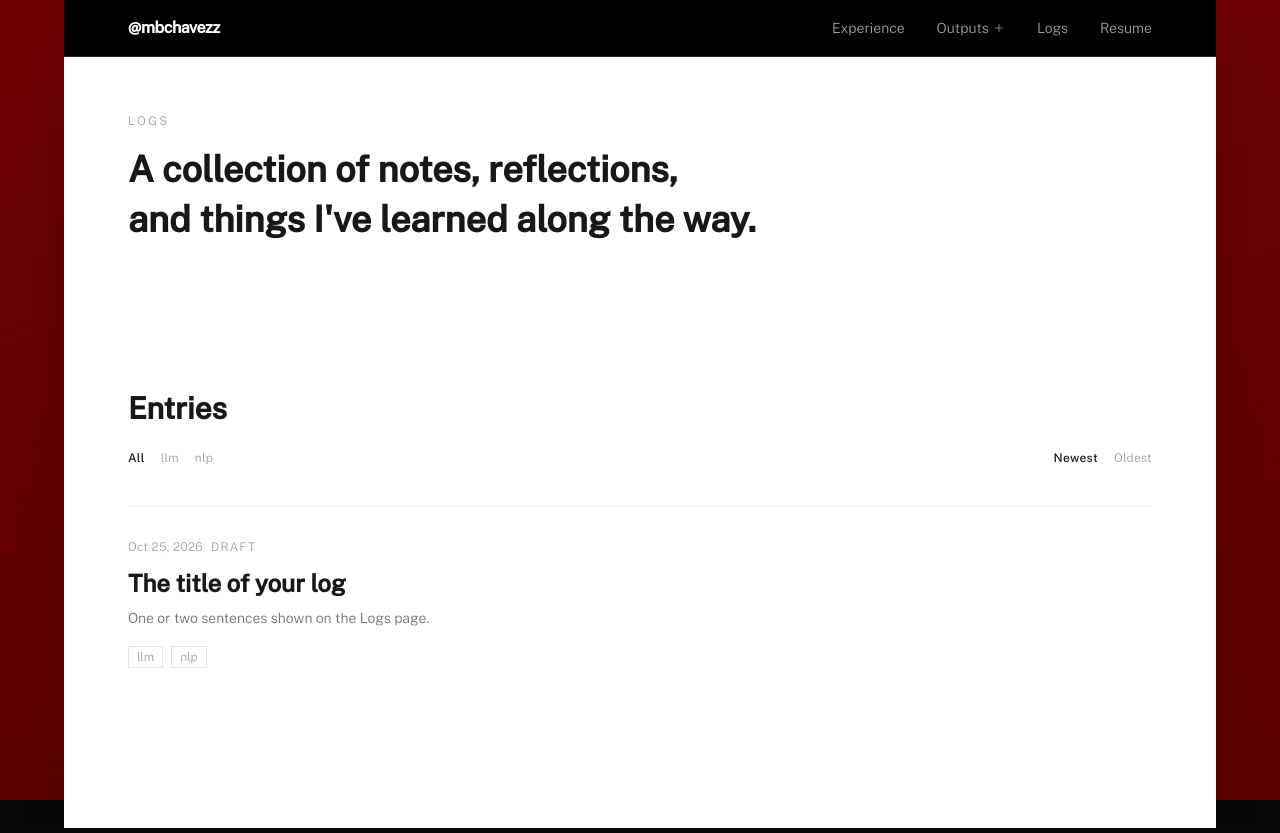
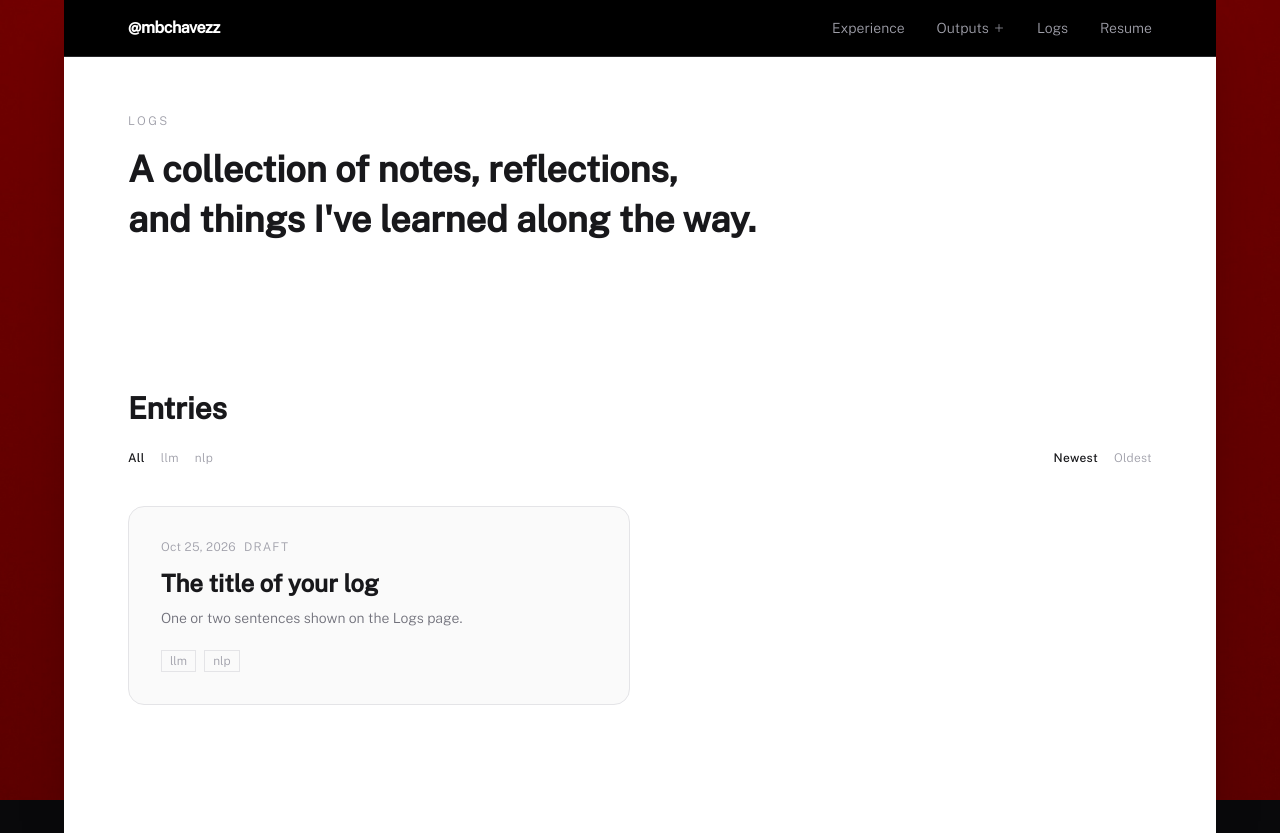
Before and after one commit to mbchavez27/mbchavezzportfolio, a React (Vite) app: page /logs in a window 1280 px wide. Built offline with nearby package versions, Linux system fonts and the light colour scheme.

Commit message:
style(logs): carded log list

```diff
--- a/src/features/logs/components/LogList.tsx
+++ b/src/features/logs/components/LogList.tsx
@@ -2,6 +2,7 @@ import type { ReactNode } from "react";
 import { motion } from "motion/react";
 import { Link } from "react-router";
 import Tag from "@/components/atoms/Tag";
+import { CARD_LIGHT, CARD_LIGHT_HOVER, GRID_GAP } from "@/components/atoms/surfaces";
 import { revealOnScroll } from "@/lib/motion";
 
 export type LogListEntry = {
@@ -37,10 +38,10 @@ export default function LogList({ entries, controls }: Props) {
           No logs yet. The first one is on its way.
         </p>
       ) : (
-        <ul className="flex flex-col divide-y divide-zinc-100 border-t border-zinc-100">
+        <ul className={`grid grid-cols-1 md:grid-cols-2 ${GRID_GAP}`}>
           {entries.map((entry, i) => (
-            <motion.li key={entry.slug} {...revealOnScroll({ x: -16, y: 0, delay: i * 0.08, duration: 0.5 })}>
-              <Link to={entry.href} className="group block py-8">
+            <motion.li key={entry.slug} {...revealOnScroll({ y: 20, delay: (i % 2) * 0.08, duration: 0.5 })}>
+              <Link to={entry.href} className={`group flex flex-col h-full p-6 md:p-8 ${CARD_LIGHT} ${CARD_LIGHT_HOVER}`}>
                 <p className="font-body font-light text-xs text-zinc-400 tracking-wide mb-3">
                   {entry.dateLabel}
                   {entry.draft && <span className="ml-2 text-primary uppercase tracking-widest">Draft</span>}
@@ -48,7 +49,7 @@ export default function LogList({ entries, controls }: Props) {
                 <h3 className="font-display text-xl md:text-2xl font-semibold text-zinc-900 group-hover:text-primary transition-colors duration-200 mb-2">
                   {entry.title}
                 </h3>
-                <p className="font-body font-light text-sm text-zinc-500 leading-relaxed mb-4">{entry.summary}</p>
+                <p className="font-body font-light text-sm text-zinc-500 leading-relaxed mb-5 grow">{entry.summary}</p>
                 {entry.tags.length > 0 && (
                   <div className="flex flex-wrap gap-2">
                     {entry.tags.map((tag) => (
--- a/src/pages/LogsPage.tsx
+++ b/src/pages/LogsPage.tsx
@@ -9,7 +9,9 @@ export default function LogsPage() {
       <PageHero eyebrow="Logs">
         A collection of notes, reflections, <br className="hidden md:inline" />and things I've learned along the way.
       </PageHero>
-      <AccentRule />
+      <div className="page-container">
+        <AccentRule />
+      </div>
       <LogListContainer />
     </PageShell>
   );
```
